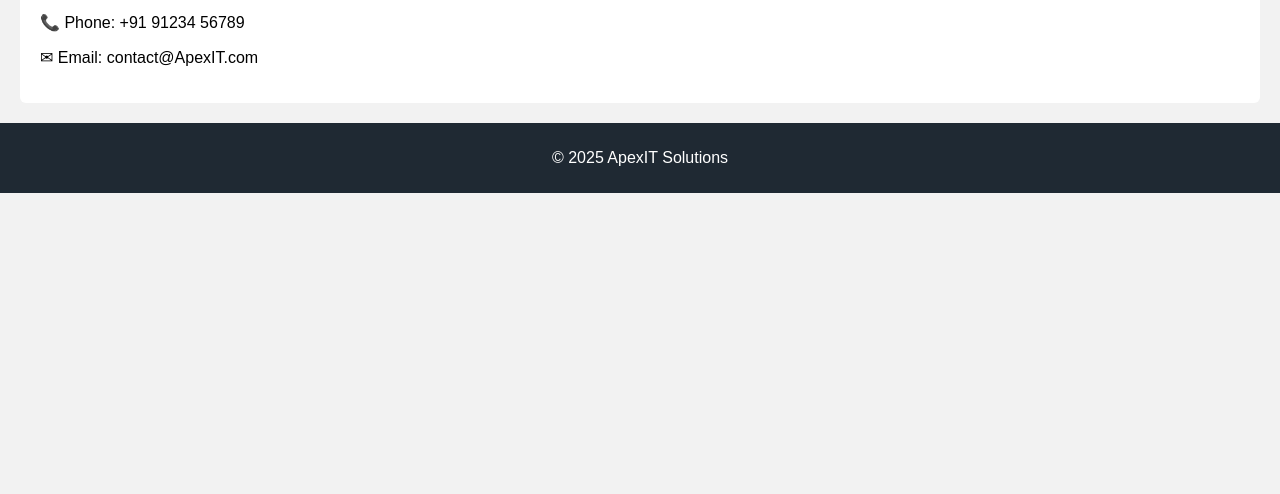
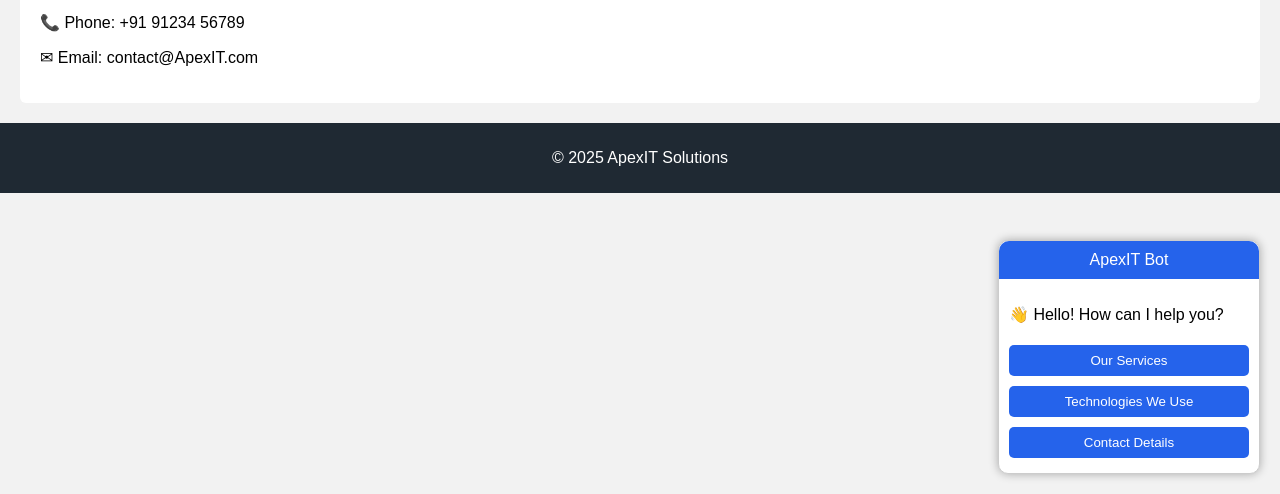
Before and after one commit to 2004gayatr/Intership-Task, a plain HTML site: page contact.html in a window 1280 px wide. Shown: the part 306-800 px from the top of the page. Drawn offline with Linux system fonts and the light colour scheme.

Commit message:
Update contact.html

```diff
--- a/contact.html
+++ b/contact.html
@@ -30,6 +30,17 @@
   <p>© 2025 ApexIT Solutions</p>
 </footer>
 
+  <!-- Chatbot -->
+<div id="chatbot">
+  <div id="chat-header">ApexIT Bot</div>
+  <div id="chat-body">
+    <p>👋 Hello! How can I help you?</p>
+    <button onclick="reply('services')">Our Services</button>
+    <button onclick="reply('technologies')">Technologies We Use</button>
+    <button onclick="reply('contact')">Contact Details</button>
+  </div>
+</div>
+
 <script src="chatbot.js"></script>
 </body>
 </html>
```
